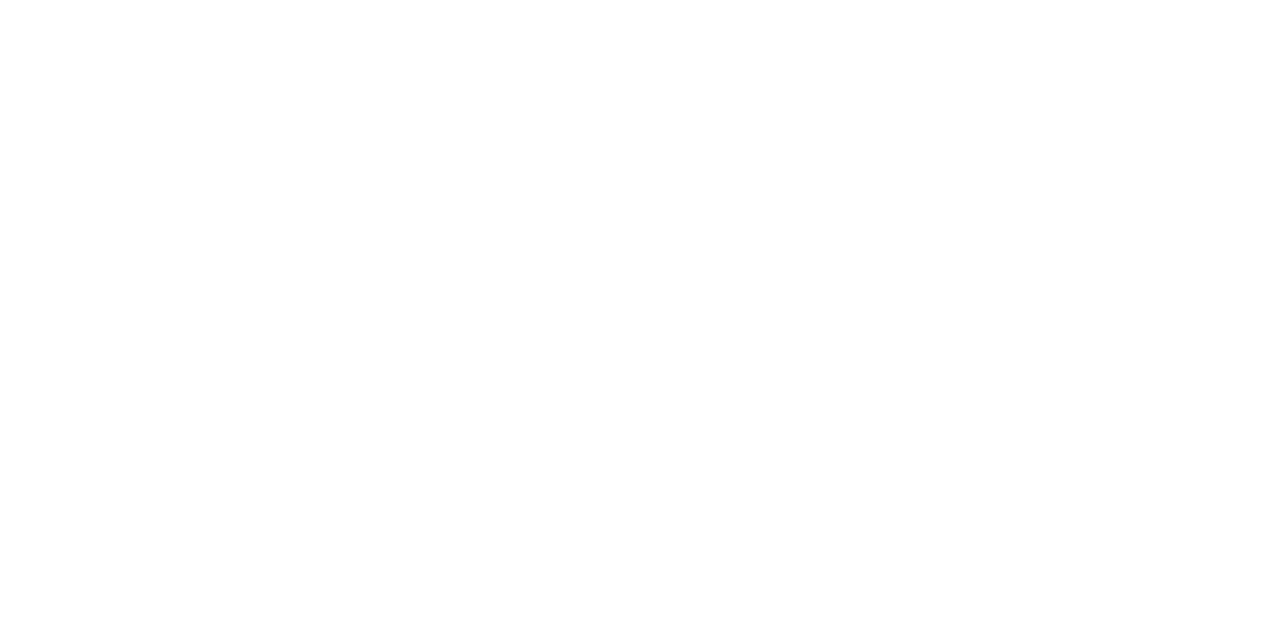
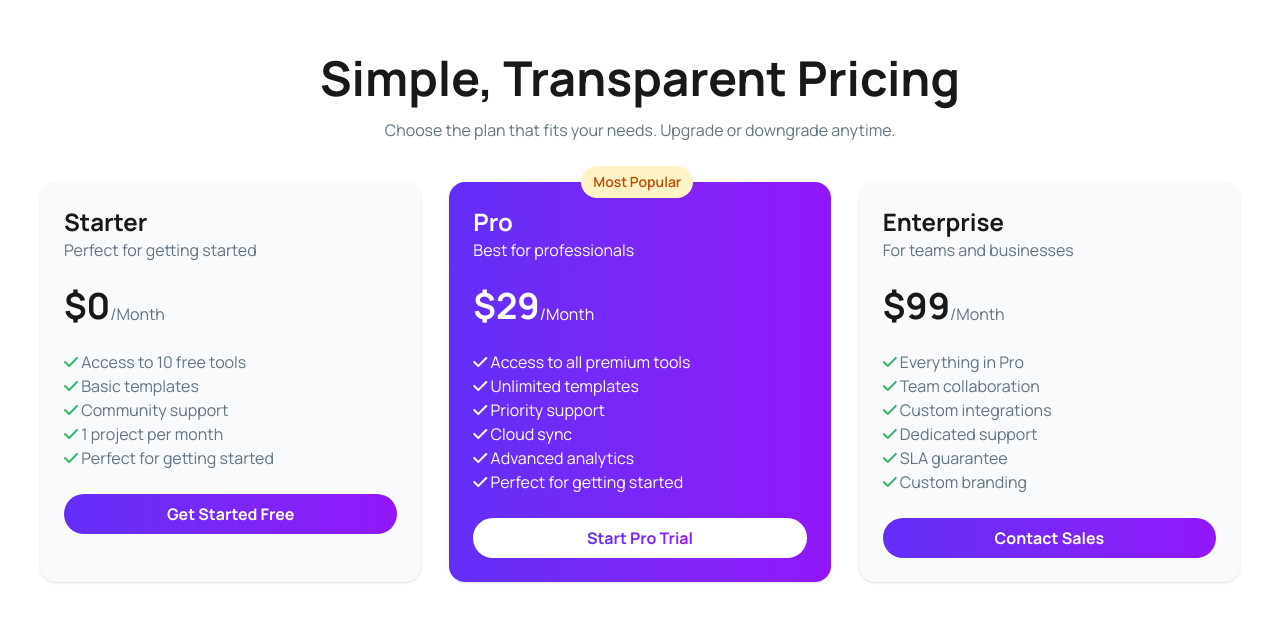
Before and after one commit to Avijeet2016/B13-A6-digitools, a React (Vite) app: page / in a window 1280 px wide. Shown: the part 1766-2388 px from the top of the page. Before the commit the page ends 1700 px from the top, so only its background shows below. Built offline with nearby package versions, Linux system fonts and the light colour scheme.

Commit message:
Pricing section is added

```diff
--- a/src/App.jsx
+++ b/src/App.jsx
@@ -1,6 +1,7 @@
 import './App.css'
 import Banner from './components/Banner';
 import Navbar from './components/Navbar';
+import Pricing from './components/Pricing';
 import Stats from './components/Stats';
 import Steps from './components/Steps';
 
@@ -13,6 +14,7 @@
       <Banner></Banner>
       <Stats></Stats>
       <Steps></Steps>
+      <Pricing></Pricing>
     </>
   );
 }
--- a/src/components/Navbar.jsx
+++ b/src/components/Navbar.jsx
@@ -3,7 +3,7 @@
 
 const Navbar = () => {
     return (
-      <div className="shadow-sm sticky top-0 bg-white">
+      <div className="shadow-sm sticky top-0 bg-white z-50">
         <div className="max-w-300 mx-auto flex justify-between items-center py-6">
           <div>
             {/* <h1 className='text-3xl font-bold'>DigiTools</h1> */}
--- /dev/null
+++ b/src/components/Pricing.jsx
@@ -0,0 +1,151 @@
+import React from 'react';
+
+const Pricing = () => {
+    return (
+      <div className="max-w-300 mx-auto py-30">
+        <div className="space-y-4 mb-10 text-center">
+          <h1 className="text-5xl font-bold">Simple, Transparent Pricing</h1>
+          <p className="text-[#627382]">
+            Choose the plan that fits your needs. Upgrade or downgrade anytime.
+          </p>
+        </div>
+        <div className="grid grid-cols-3 gap-7">
+          {/* price card-1  */}
+          <div className="bg-[#f9fafc] space-y-6 p-6 rounded-2xl shadow-sm">
+            <div>
+              <h2 className="font-bold text-2xl">Starter</h2>
+              <p className="text-[#627382]">Perfect for getting started</p>
+            </div>
+            <div className="flex items-end">
+              <h3 className="text-4xl font-bold">$0</h3>
+              <p className="text-[#627382]">/Month</p>
+            </div>
+            <div>
+              <ul>
+                <li className="text-[#627382]">
+                  <i className="fa-solid fa-check text-[#30b868]"></i> Access to
+                  10 free tools
+                </li>
+                <li className="text-[#627382]">
+                  <i class="fa-solid fa-check text-[#30b868]"></i> Basic
+                  templates
+                </li>
+                <li className="text-[#627382]">
+                  <i class="fa-solid fa-check text-[#30b868]"></i> Community
+                  support
+                </li>
+                <li className="text-[#627382]">
+                  <i class="fa-solid fa-check text-[#30b868]"></i> 1 project per
+                  month
+                </li>
+                <li className="text-[#627382]">
+                  <i class="fa-solid fa-check text-[#30b868]"></i> Perfect for
+                  getting started
+                </li>
+              </ul>
+            </div>
+            <div>
+              <button className="bg-linear-to-r from-[#622EF7] to-[#9216FA] rounded-full w-full text-white font-bold py-2">
+                Get Started Free
+              </button>
+            </div>
+          </div>
+
+          {/* price card-2  */}
+          <div className="space-y-6 p-6 rounded-2xl shadow-sm bg-linear-to-r from-[#622EF7] to-[#9216FA] relative">
+            {/* most popular  */}
+            <button className="rounded-full bg-[#FEF3C6] text-[#BB4D00] py-1.5 px-3 text-sm font-semibold absolute left-33 -top-4">
+              Most Popular
+            </button>
+            <div className="text-white">
+              <h2 className="font-bold text-2xl">Pro</h2>
+              <p className="">Best for professionals</p>
+            </div>
+            <div className="flex items-end text-white">
+              <h3 className="text-4xl font-bold">$29</h3>
+              <p className="">/Month</p>
+            </div>
+            <div>
+              <ul className="text-white">
+                <li className="">
+                  <i className="fa-solid fa-check text-white"></i> Access to all
+                  premium tools
+                </li>
+                <li className="">
+                  <i class="fa-solid fa-check text-white"></i> Unlimited
+                  templates
+                </li>
+                <li className="">
+                  <i class="fa-solid fa-check text-white"></i> Priority support
+                </li>
+                <li className="">
+                  <i class="fa-solid fa-check text-white"></i> Cloud sync
+                </li>
+                <li className="">
+                  <i class="fa-solid fa-check text-white"></i> Advanced
+                  analytics
+                </li>
+                <li className="">
+                  <i class="fa-solid fa-check text-white"></i> Perfect for
+                  getting started
+                </li>
+              </ul>
+            </div>
+            <div>
+              <button className="bg-white rounded-full w-full font-bold py-2">
+                <span className="bg-linear-to-r from-[#622EF7] to-[#9216FA] bg-clip-text text-transparent">
+                  Start Pro Trial
+                </span>
+              </button>
+            </div>
+          </div>
+
+          {/* price card-3  */}
+          <div className="bg-[#f9fafc] space-y-6 p-6 rounded-2xl shadow-sm">
+            <div>
+              <h2 className="font-bold text-2xl">Enterprise</h2>
+              <p className="text-[#627382]">For teams and businesses</p>
+            </div>
+            <div className="flex items-end">
+              <h3 className="text-4xl font-bold">$99</h3>
+              <p className="text-[#627382]">/Month</p>
+            </div>
+            <div>
+              <ul>
+                <li className="text-[#627382]">
+                  <i className="fa-solid fa-check text-[#30b868]"></i>{" "}
+                  Everything in Pro
+                </li>
+                <li className="text-[#627382]">
+                  <i class="fa-solid fa-check text-[#30b868]"></i> Team
+                  collaboration
+                </li>
+                <li className="text-[#627382]">
+                  <i class="fa-solid fa-check text-[#30b868]"></i> Custom
+                  integrations
+                </li>
+                <li className="text-[#627382]">
+                  <i class="fa-solid fa-check text-[#30b868]"></i> Dedicated
+                  support
+                </li>
+                <li className="text-[#627382]">
+                  <i class="fa-solid fa-check text-[#30b868]"></i> SLA guarantee
+                </li>
+                <li className="text-[#627382]">
+                  <i class="fa-solid fa-check text-[#30b868]"></i> Custom
+                  branding
+                </li>
+              </ul>
+            </div>
+            <div>
+              <button className="bg-linear-to-r from-[#622EF7] to-[#9216FA] rounded-full w-full text-white font-bold py-2">
+                Contact Sales
+              </button>
+            </div>
+          </div>
+        </div>
+      </div>
+    );
+};
+
+export default Pricing;
--- a/src/components/Steps.jsx
+++ b/src/components/Steps.jsx
@@ -5,14 +5,15 @@
 
 const Steps = () => {
     return (
-      <div className="py-30 bg-[#f9fafc]">
-        <div className="flex flex-col justify-center items-center gap-4 mb-10">
-          <h1 className="font-bold text-5xl">Get Started in 3 Steps</h1>
+      <div className="bg-[#f9fafc]">
+        <div className="max-w-300 mx-auto py-30 ">
+          <div className="flex flex-col items-center  mb-10">
+            <h1 className="font-bold text-5xl mb-4">Get Started in 3 Steps</h1>
             <p className="text-[#627382]">
               Start using premium digital tools in minutes, not hours.
             </p>
           </div>
-        <div className="flex justify-center items-center gap-7">
+          <div className="flex justify-between items-center gap-7">
             {/* card-1  */}
             <div className="flex flex-col justify-center items-center gap-4 border border-zinc-200 rounded-2xl shadow-xs px-6 py-15 bg-[#ffffff] relative">
               <button className="bg-linear-to-r from-[#622EF7] to-[#9216FA] text-white font-bold px-3 py-2 rounded-full absolute right-5 top-5">
@@ -57,6 +58,7 @@
             </div>
           </div>
         </div>
+      </div>
     );
 };
 
```
Lines whose indentation alone changed are shown as unchanged.
